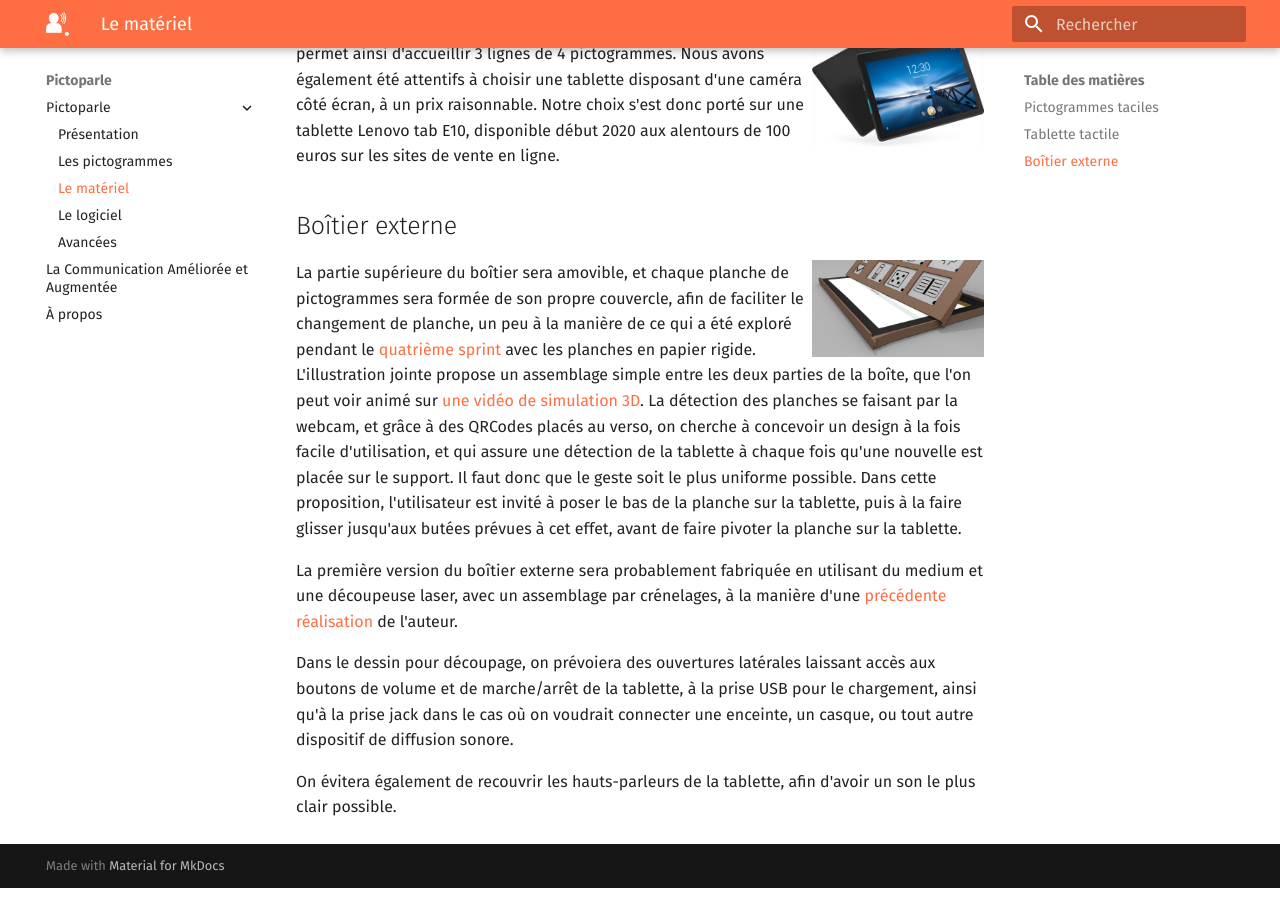
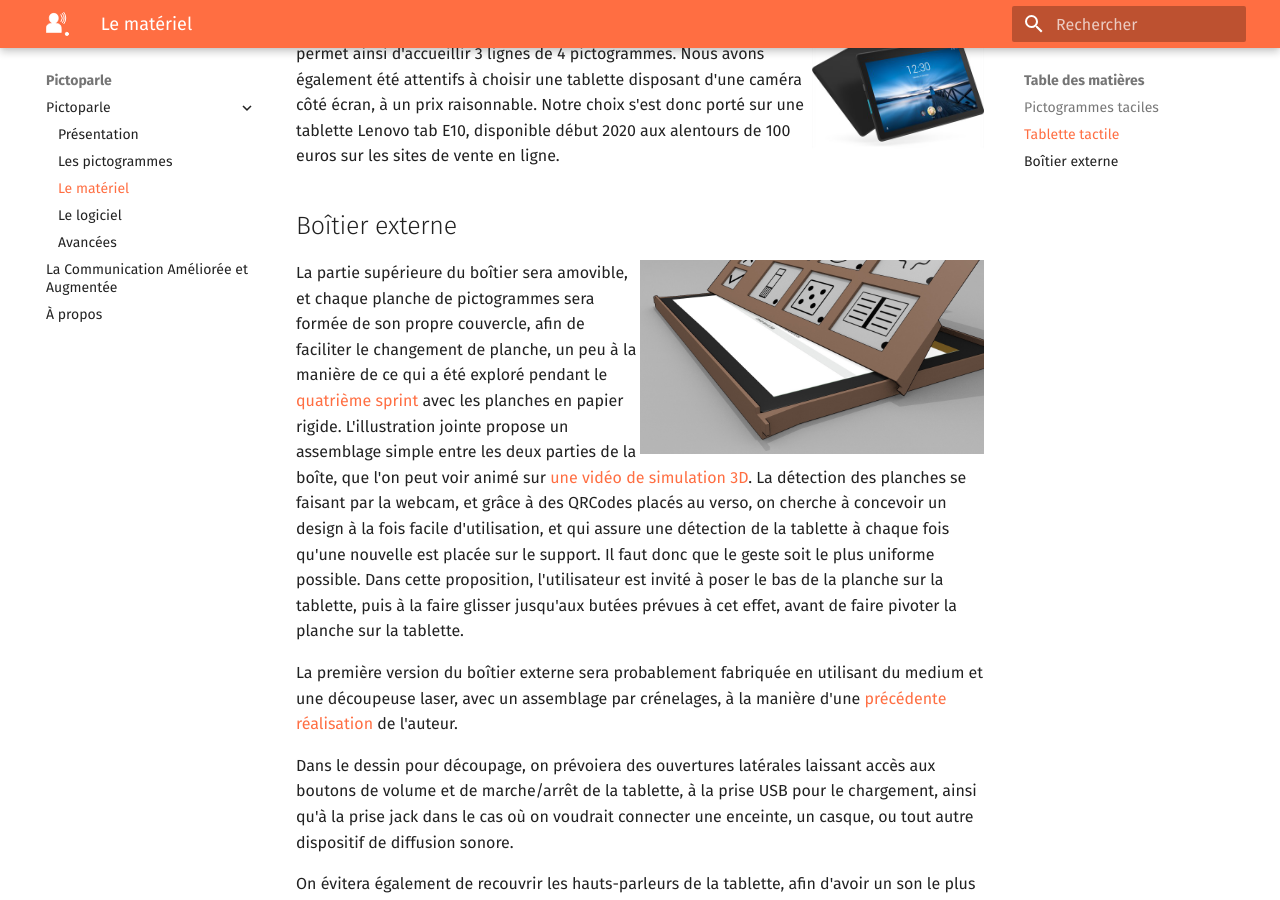
Before and after one commit to jmtrivial/pictoparle-website, an MkDocs documentation site: the page built from docs/materiel.md, in a window 1280 px wide and 900 px high, scrolled down 922 px. Built offline with MkDocs 1.6.1 and Material for MkDocs 9.7.7, drawn with Linux system fonts in a browser that asks for light colours.

Commit message:
Ajustement de la taille d'une image

```diff
--- a/docs/materiel.md
+++ b/docs/materiel.md
@@ -24,7 +24,7 @@ Notre choix s'est porté sur une tablette de 10,1 pouces, car la surface permet
 ## Boîtier externe
 
 
-![Détail d'un rendu 3D proposant un concept d'assemblage des deux parties de la boîte](img/boitier-3d.jpg){.small .float-right}
+![Détail d'un rendu 3D proposant un concept d'assemblage des deux parties de la boîte](img/boitier-3d.jpg){.medium .float-right}
 
 La partie supérieure du boîtier sera amovible, et chaque planche de pictogrammes sera formée de son propre couvercle, afin de faciliter le changement de planche, un
 peu à la manière de ce qui a été exploré pendant le [quatrième sprint](https://www.youtube.com/watch?v=R68Y2XyMYhA) avec les planches en papier rigide. L'illustration jointe propose un assemblage simple entre les deux parties de la boîte, que l'on peut voir animé sur [une vidéo de simulation 3D](https://www.youtube.com/watch?v=mrsanBGftIQ).
```
